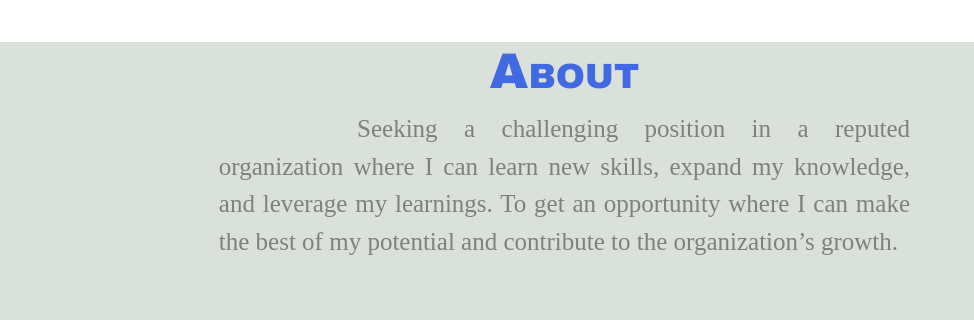
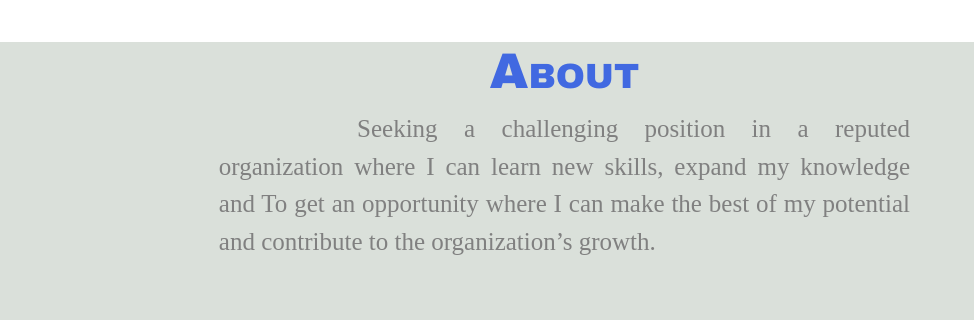
Before and after one commit to ROOPALI8088/roopali10, a plain HTML site: page index.html in a window 1280 px wide. Shown: the part 483-803 px from the top of the page, 306-1280 px from the left. Drawn offline with nearby package versions, Linux system fonts and the light colour scheme.

Commit message:
update 11

```diff
--- a/index.html
+++ b/index.html
@@ -61,8 +61,7 @@
               <td width="40%" align="center"><img class="myimg" src="C:\Users\Capricon\Downloads\photo.jfif" height="200px"></td>
               <td align="center" valign="top">
                   <h2 class="section_head">About</h2>
-                  <p class="cobj">Seeking a challenging position in a reputed organization where I can learn new skills, expand my knowledge, and leverage my learnings.
-To get an opportunity where I can make the best of my potential and contribute to the organization’s growth.</p>
+                  <p class="cobj">Seeking a challenging position in a reputed organization where I can learn new skills, expand my knowledge and To get an opportunity where I can make the best of my potential and contribute to the organization’s growth.</p>
 
               </td>
             </tr>
```
